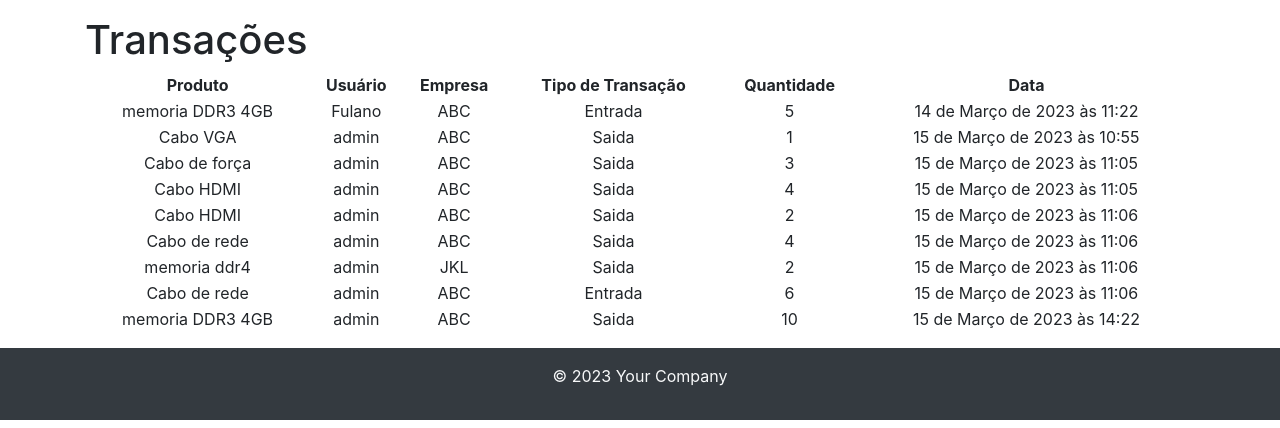
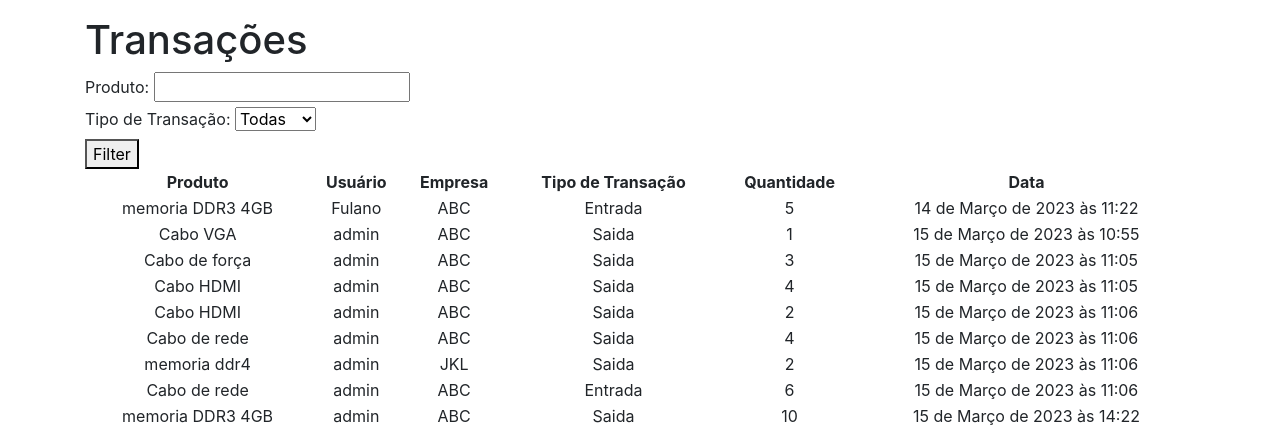
Before and after one commit to joaocbarrozo/Inventory, a Django app: page /transaction/ in a window 1280 px wide. Shown: the part 56-484 px from the top of the page. Run offline with Django 4.2, Linux system fonts and the light colour scheme; a user stored in the database is signed in; data comes from the database, SQL or seed files in the repository; both versions use the stored data as it was after the commit; some libraries are stand-ins or nearby versions.

Commit message:
Criação de filtros na pagina de transação

```diff
--- a/almoxarifado/models.py
+++ b/almoxarifado/models.py
@@ -37,15 +37,13 @@ class Transaction(models.Model):
 
     def save(self, *args, **kwargs):
         super().save(*args, **kwargs)
-        print('transaction_type:', self.transaction_type)
-        print('quantity:', self.quantity)
-        print('product.quantity before:', self.product.quantity)
+
         if self.transaction_type == Transaction.SALE:
             self.product.quantity -= self.quantity
         elif self.transaction_type == Transaction.PURCHASE:
             self.product.quantity += self.quantity
         self.product.save()
-        print('product.quantity after:', self.product.quantity)
+
 
 
 # Create your models here.
--- a/almoxarifado/templates/transaction_log.html
+++ b/almoxarifado/templates/transaction_log.html
@@ -2,6 +2,21 @@
 
 {% block content %}
 <h1>Transações</h1>
+
+<form method="get">
+  <label for="product_name">Produto:</label>
+  <input type="text" name="product_name" value="{{ request.GET.product_name }}">
+  <br>
+  <label for="transaction_type">Tipo de Transação:</label>
+  <select name="transaction_type">
+    <option value="">Todas</option>
+    <option value="Saida" {% if request.GET.transaction_type == 'Saida' %}selected{% endif %}>Saida</option>
+    <option value="Entrada" {% if request.GET.transaction_type == 'Entrada' %}selected{% endif %}>Entrada</option>
+  </select>
+  <br>
+  <button type="submit">Filter</button>
+</form>
+
 <table style="width:100%">
   <tr>
     <th style="text-align:center">Produto</th>
--- a/almoxarifado/views.py
+++ b/almoxarifado/views.py
@@ -29,18 +29,27 @@ def home_view(request):
 
 @login_required
 def product_view(request):
-    name = request.GET.get('name')#
-    quantity = request.GET.get('quantity')#
+    name = request.GET.get('name')
+    quantity = request.GET.get('quantity')
     products = Product.objects.all()
     if name:
-        products = products.filter(name__icontains=name)#
+        products = products.filter(name__icontains=name)
     if quantity:
-        products = products.filter(quantity=quantity)#
+        products = products.filter(quantity=quantity)
     return render(request, 'product.html', {'products': products})
 
 @login_required
 def transaction_log(request):
     transactions = Transaction.objects.all()
+     # Filter transactions by product name
+    product_name = request.GET.get('product_name')
+    if product_name:
+        transactions = transactions.filter(product__name__icontains=product_name)
+
+    # Filter transactions by transaction type
+    transaction_type = request.GET.get('transaction_type')
+    if transaction_type:
+        transactions = transactions.filter(transaction_type=transaction_type)
     return render(request, 'transaction_log.html', {'transactions': transactions})
 
 @login_required
```
Also changed, not shown: db.sqlite3.
